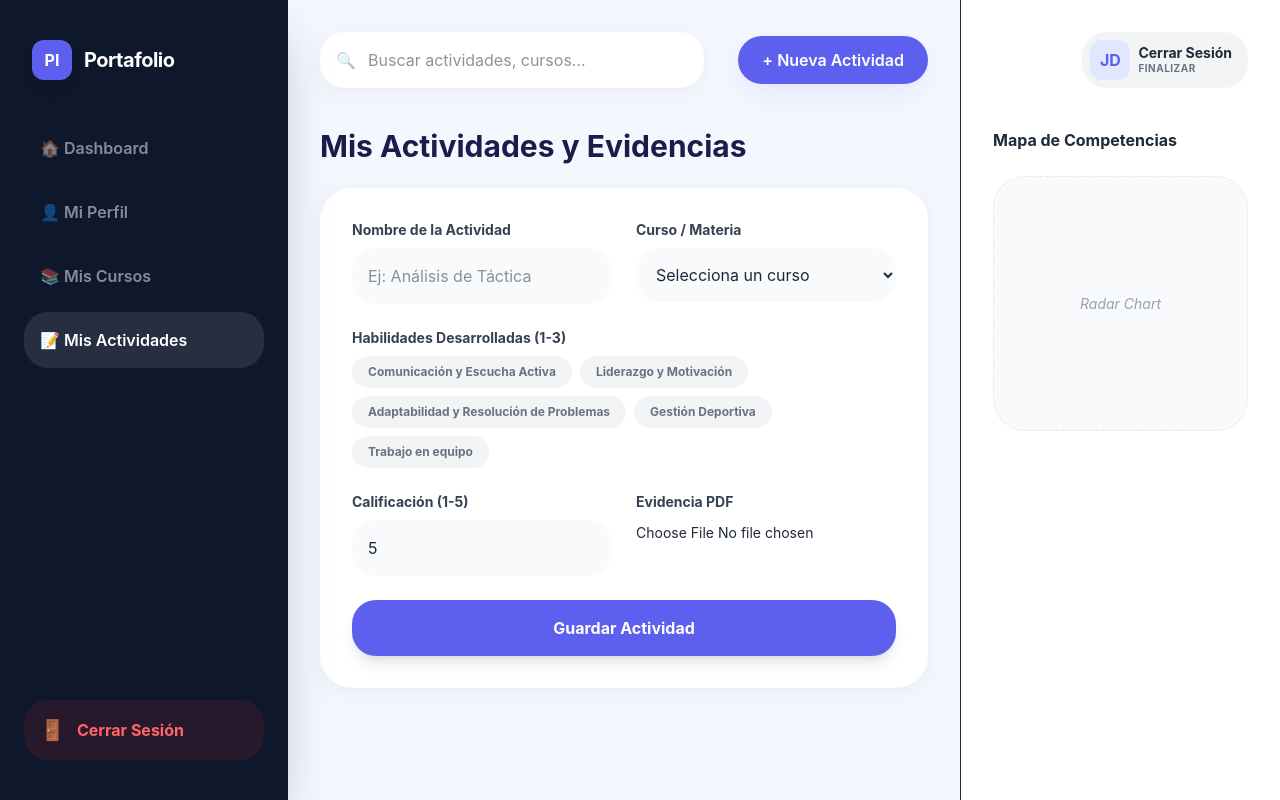
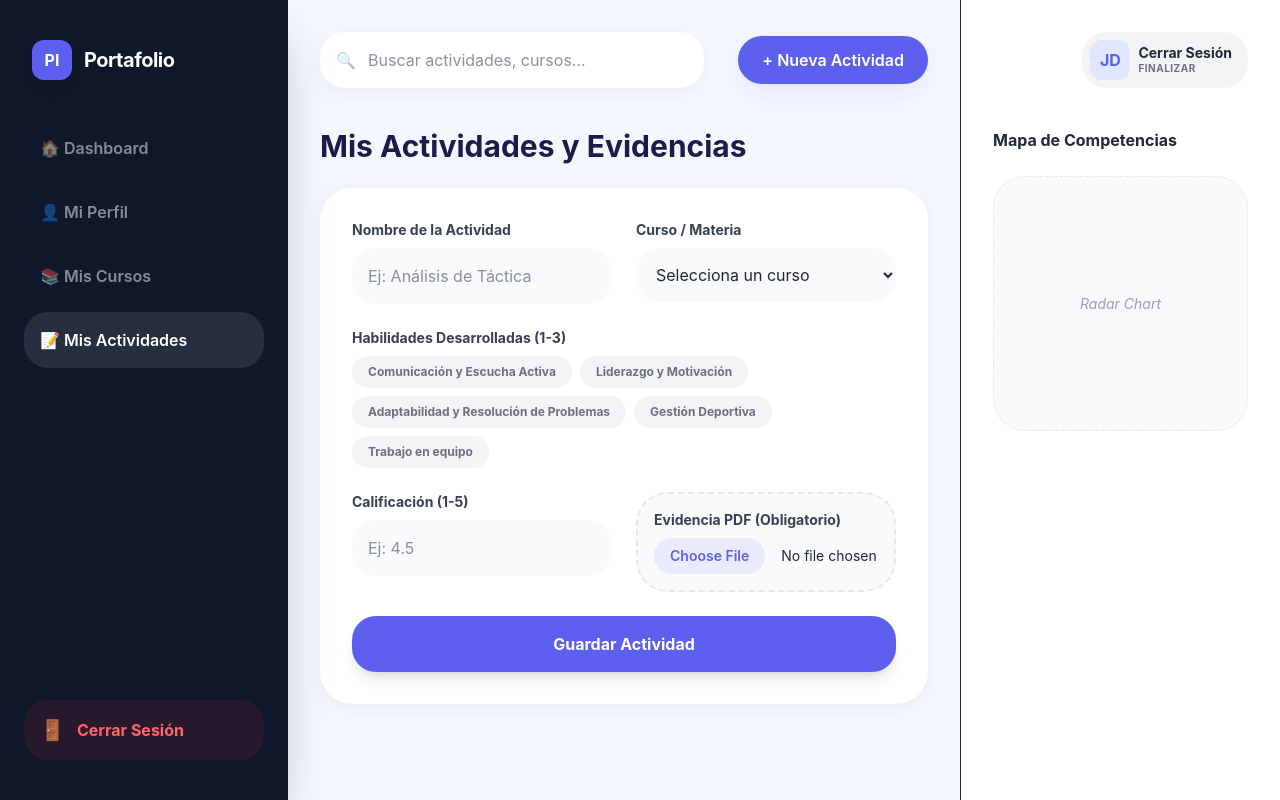
Before and after one commit to yohanchc01-cell/proyecto-identidad-profesional, a React app in the folder frontend/: page /activities in a window 1280 px wide. Built offline with nearby package versions, Linux system fonts and the light colour scheme; the HTML template or start-up script is replaced by a standard one.

Commit message:
fix: Validacion estricta y mejoras visuales en actividades

```diff
--- a/frontend/src/pages/ActivitiesManager.jsx
+++ b/frontend/src/pages/ActivitiesManager.jsx
@@ -8,12 +8,13 @@ export default function ActivitiesManager() {
   const [activities, setActivities] = useState([]);
   const [loading, setLoading] = useState(false);
   const [confirmDelete, setConfirmDelete] = useState({ id: null, seconds: 0 });
+  const [errors, setErrors] = useState({});
 
   const [formData, setFormData] = useState({
     nombre: "",
     cursoId: "",
     habilidades: [],
-    calificacion: 5,
+    calificacion: "",
     pdfUrl: ""
   });
 
@@ -67,11 +68,21 @@ export default function ActivitiesManager() {
 
   const handleSubmit = async (e) => {
     e.preventDefault();
-    if (!formData.nombre || !formData.cursoId || formData.habilidades.length < 1) {
-      return alert("Completa todos los campos (Mínimo 1 habilidad)");
+    const newErrors = {};
+    if (!formData.nombre) newErrors.nombre = true;
+    if (!formData.cursoId) newErrors.cursoId = true;
+    if (formData.habilidades.length < 1) newErrors.habilidades = true;
+    if (!formData.calificacion) newErrors.calificacion = true;
+    if (!formData.pdfUrl) newErrors.pdfUrl = true;
+
+    if (Object.keys(newErrors).length > 0) {
+      setErrors(newErrors);
+      return alert("⚠️ Por favor completa todos los campos marcados en rojo, incluyendo la subida del PDF.");
     }
+
+    setErrors({});
     await axios.post(`${API_URL}/activities`, { ...formData, userId: user._id });
-    setFormData({ nombre: "", cursoId: "", habilidades: [], calificacion: 5, pdfUrl: "" });
+    setFormData({ nombre: "", cursoId: "", habilidades: [], calificacion: "", pdfUrl: "" });
     fetchData();
     alert("Actividad creada ✅");
   };
@@ -105,7 +116,7 @@ export default function ActivitiesManager() {
           <div>
             <label className="block text-sm font-bold text-gray-700 mb-2">Nombre de la Actividad</label>
             <input
-              className="w-full bg-gray-50 p-4 rounded-2xl outline-none focus:ring-2 focus:ring-primary"
+              className={`w-full bg-gray-50 p-4 rounded-2xl outline-none transition-all ${errors.nombre ? 'ring-2 ring-red-500 bg-red-50' : 'focus:ring-2 focus:ring-primary'}`}
               value={formData.nombre}
               onChange={e => setFormData({...formData, nombre: e.target.value})}
               placeholder="Ej: Análisis de Táctica"
@@ -114,7 +125,7 @@ export default function ActivitiesManager() {
           <div>
             <label className="block text-sm font-bold text-gray-700 mb-2">Curso / Materia</label>
             <select
-              className="w-full bg-gray-50 p-4 rounded-2xl outline-none"
+              className={`w-full bg-gray-50 p-4 rounded-2xl outline-none transition-all ${errors.cursoId ? 'ring-2 ring-red-500 bg-red-50' : ''}`}
               value={formData.cursoId}
               onChange={e => setFormData({...formData, cursoId: e.target.value})}
             >
@@ -147,16 +158,17 @@ export default function ActivitiesManager() {
             <label className="block text-sm font-bold text-gray-700 mb-2">Calificación (1-5)</label>
             <input
               type="number" min="1" max="5" step="0.1"
-              className="w-full bg-gray-50 p-4 rounded-2xl"
+              className={`w-full bg-gray-50 p-4 rounded-2xl outline-none transition-all ${errors.calificacion ? 'ring-2 ring-red-500 bg-red-50' : 'focus:ring-2 focus:ring-primary'}`}
               value={formData.calificacion}
               onChange={e => setFormData({...formData, calificacion: e.target.value})}
+              placeholder="Ej: 4.5"
             />
           </div>
-          <div>
-            <label className="block text-sm font-bold text-gray-700 mb-2">Evidencia PDF</label>
-            <input type="file" accept="application/pdf" onChange={handleFileUpload} className="text-sm" />
-            {loading && <p className="text-xs text-primary animate-pulse">Subiendo...</p>}
-            {formData.pdfUrl && <p className="text-xs text-green-500 font-bold">PDF cargado listo ✅</p>}
+          <div className={`p-4 rounded-3xl border-2 border-dashed transition-all ${errors.pdfUrl ? 'border-red-500 bg-red-50' : formData.pdfUrl ? 'border-green-400 bg-green-50' : 'border-gray-200 bg-gray-50'}`}>
+            <label className="block text-sm font-bold text-gray-700 mb-2">Evidencia PDF (Obligatorio)</label>
+            <input type="file" accept="application/pdf" onChange={handleFileUpload} className="text-sm block w-full file:mr-4 file:py-2 file:px-4 file:rounded-full file:border-0 file:text-sm file:font-semibold file:bg-primary/10 file:text-primary hover:file:bg-primary/20 cursor-pointer" />
+            {loading && <p className="text-xs text-primary animate-pulse mt-2">Subiendo a la nube...</p>}
+            {formData.pdfUrl && <p className="text-xs text-green-600 font-bold mt-2">Evidencia lista para guardar ✅</p>}
           </div>
         </div>
 
```
